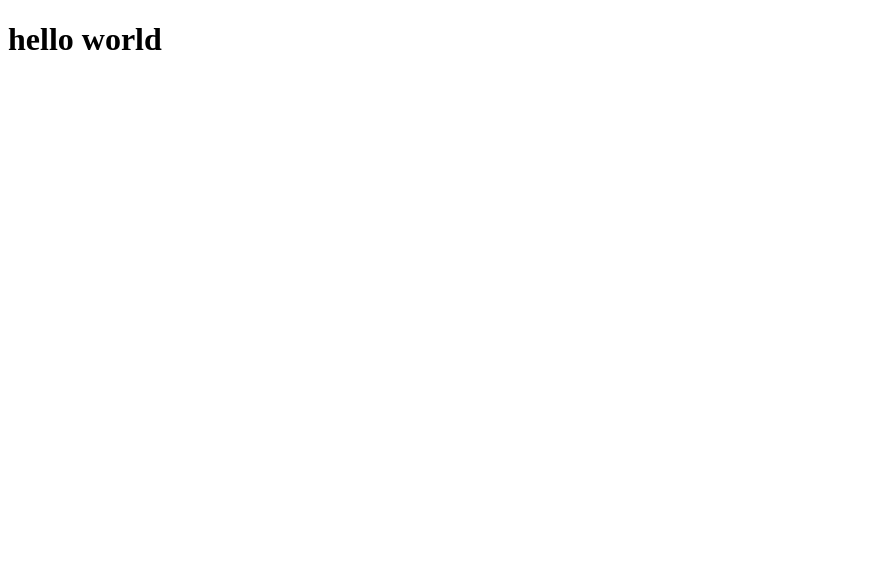
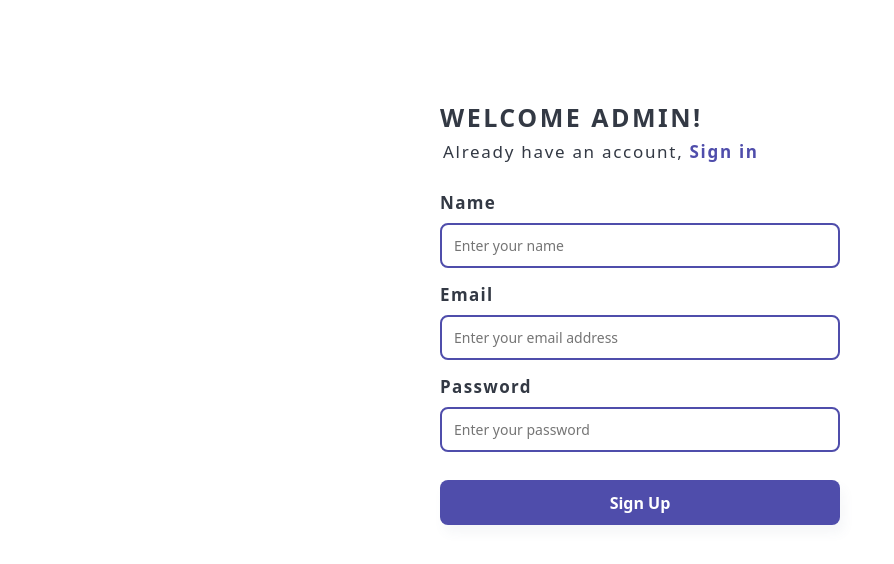
Before and after one commit to vikramoff24/Health-React, a React (Create React App) app: page / in a window 1280 px wide. Shown: the top 564 px of the page, without its empty margins (0-894 px from the left). Built offline with nearby package versions, Linux system fonts and the light colour scheme.

Commit message:
partial design of signin and signup compeleted

```diff
--- a/package.json
+++ b/package.json
@@ -3,11 +3,13 @@
   "version": "0.1.0",
   "private": true,
   "dependencies": {
+    "@emotion/react": "^11.5.0",
     "@testing-library/jest-dom": "^5.14.1",
     "@testing-library/react": "^11.2.7",
     "@testing-library/user-event": "^12.8.3",
     "react": "^17.0.2",
     "react-dom": "^17.0.2",
+    "react-router-dom": "^5.3.0",
     "react-scripts": "4.0.3",
     "web-vitals": "^1.1.2"
   },
--- a/public/index.html
+++ b/public/index.html
@@ -4,8 +4,10 @@
     <meta charset="utf-8" />
 
     <meta name="viewport" content="width=device-width, initial-scale=1" />
-
-
+    <link href="https://cdn.jsdelivr.net/npm/bootstrap@5.1.3/dist/css/bootstrap.min.css" rel="stylesheet" integrity="sha384-1BmE4kWBq78iYhFldvKuhfTAU6auU8tT94WrHftjDbrCEXSU1oBoqyl2QvZ6jIW3" crossorigin="anonymous">
+    <link rel="preconnect" href="https://fonts.googleapis.com">
+<link rel="preconnect" href="https://fonts.gstatic.com" crossorigin>
+<link href="https://fonts.googleapis.com/css2?family=Poppins:wght@100;200;300;400;500;600;700;800;900&display=swap" rel="stylesheet">
     <title>React App</title>
   </head>
   <body>
--- a/src/App.js
+++ b/src/App.js
@@ -1,6 +1,6 @@
+/** @jsxImportSource @emotion/react */
+import { Global, css, jsx } from "@emotion/react";
 import React, { Fragment } from "react";
-
-import "./static/style/common/shared.css";
 
 import {
   BrowserRouter as Router,
@@ -9,14 +9,72 @@
   withRouter,
 } from "react-router-dom";
 
+import SignUp from "./pages/SignUp";
+
 function App(props) {
   return (
-    <Router>
-      <h1>hello world</h1>
-      <Fragment>
-        <Switch></Switch>
-      </Fragment>
-    </Router>
+    <div>
+      <Global
+        styles={css`
+          font-family: "Poppins", sans-serif;
+          font-style: normal;
+          box-sizing: border-box;
+          *:focus {
+            outline: 0 !important;
+          }
+          .form-input {
+            border: 2px solid #4f4dab;
+            box-sizing: border-box;
+            border-radius: 8px;
+            padding: 12px;
+            color: rgba(136, 136, 136, 1);
+            font-size: 14px;
+            height: 45px;
+            width: 100%;
+            text-align: left;
+
+            &:focus {
+              color: rgba(136, 136, 136, 1);
+            }
+          }
+          .form-label {
+            font-weight: 600;
+            font-size: 17px;
+            line-height: 38px;
+            letter-spacing: 0.08em;
+            color: #333944;
+            margin: 0;
+          }
+          .btn {
+            background: #4f4dab;
+            box-shadow: 4px 8px 12px rgba(78, 99, 141, 0.06);
+            border-radius: 8px;
+            border: none;
+            color: #fff;
+            height: 45px;
+            display: block;
+            margin-top: 20px;
+            font-weight: 600;
+            &:active {
+              color: #fff;
+              outline: none;
+            }
+            &:hover {
+              color: #fff;
+              outline: none;
+            }
+          }
+        `}
+      />
+
+      <Router>
+        {/* <SignIn /> */}
+        <SignUp />
+        <Fragment>
+          <Switch></Switch>
+        </Fragment>
+      </Router>
+    </div>
   );
 }
 export default App;
--- /dev/null
+++ b/src/components/SignUp/Signup.jsx
@@ -0,0 +1,97 @@
+/** @jsxImportSource @emotion/react */
+import React from "react";
+import { css, jsx } from "@emotion/react";
+const Signup = () => {
+  return (
+    <div className="container-fluid">
+      <div
+        css={css`
+          width: 400px;
+          display: block;
+          margin: 0 auto;
+          margin-top: 100px;
+        `}
+      >
+        <p
+          css={css`
+            font-weight: 800;
+            font-size: 25px;
+            line-height: 35px;
+            letter-spacing: 0.1em;
+            color: #333944;
+            margin: 0;
+          `}
+        >
+          WELCOME ADMIN!
+        </p>
+        <p
+          css={css`
+            font-weight: normal;
+            font-size: 17px;
+            line-height: 33px;
+            letter-spacing: 0.1em;
+            color: #333944;
+            margin-left: 3px;
+          `}
+        >
+          Already have an account,{" "}
+          <span
+            css={css`
+              color: #4f4dab;
+              font-weight: 600;
+            `}
+          >
+            Sign in
+          </span>
+        </p>
+        <p p className="form-label">
+          Name
+        </p>
+        <input
+          type="text"
+          className="form-input"
+          Placeholder="Enter your name"
+          autocomplete="off"
+          css={css`
+            margin-bottom: 8px;
+            margin-top: 1px;
+          `}
+        ></input>
+        <p p className="form-label">
+          Email
+        </p>
+        <input
+          type="text"
+          className="form-input"
+          Placeholder="Enter your email address"
+          autocomplete="off"
+          css={css`
+            margin-bottom: 8px;
+            margin-top: 1px;
+          `}
+        ></input>
+        <p className="form-label">Password</p>
+        <input
+          className="form-input"
+          type="password"
+          Placeholder="Enter your password"
+          autocomplete="off"
+          css={css`
+            margin-bottom: 8px;
+            margin-top: 1px;
+          `}
+        ></input>
+        <button
+          className="btn"
+          css={css`
+            width: 100%;
+          `}
+        >
+          Sign Up
+        </button>
+      </div>
+    </div>
+  );
+};
+
+export default Signup;
--- /dev/null
+++ b/src/pages/SignUp.jsx
@@ -0,0 +1,12 @@
+import React from "react";
+import Signup from "../components/SignUp/Signup";
+
+const SignUp = () => {
+  return (
+    <div>
+      <Signup />
+    </div>
+  );
+};
+
+export default SignUp;
```
Also changed, not shown: src/components/SignIn/Signin.jsx (added, +84 -0 lines), src/pages/SignIn.jsx (added, +11 -0 lines), 1 other file (tests, documents, lock files or other folders).
